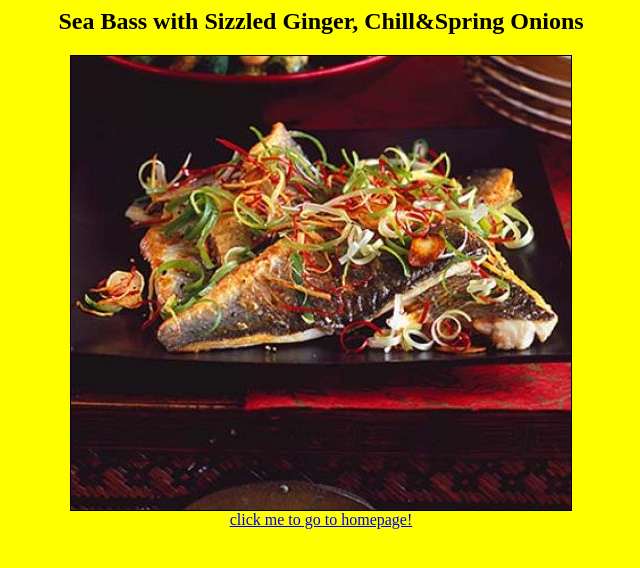
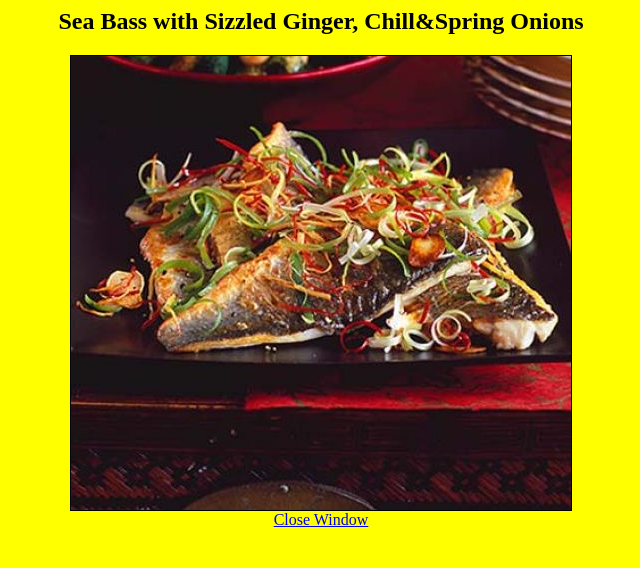
Before and after one commit to BABAHao/babahao.github.io, a plain HTML site: page black_goose/bass.htm in a window 1280 px wide. Shown: the whole page, without its empty margins (319-959 px from the left). Drawn offline with Linux system fonts and the light colour scheme.

Commit message:
Update bass.htm

```diff
--- a/black_goose/bass.htm
+++ b/black_goose/bass.htm
@@ -5,7 +5,7 @@
     <body style="background-color:yellow">
         <center>
         <h2>Sea Bass with Sizzled Ginger, Chill&amp;Spring Onions</h2>
-        <p><img src="images/blog_entries/sea_bass_big.jpg" alt="view out the window" border="1px solid grey"><br><a href="javascript:self.close("")" >click me to go to homepage!</a>
+        <p><img src="images/blog_entries/sea_bass_big.jpg" alt="view out the window" border="1px solid grey"><br><a href="javascript:window.open('','_self').close();">Close Window</a>
         </p>
         </center>
     </body>
```
